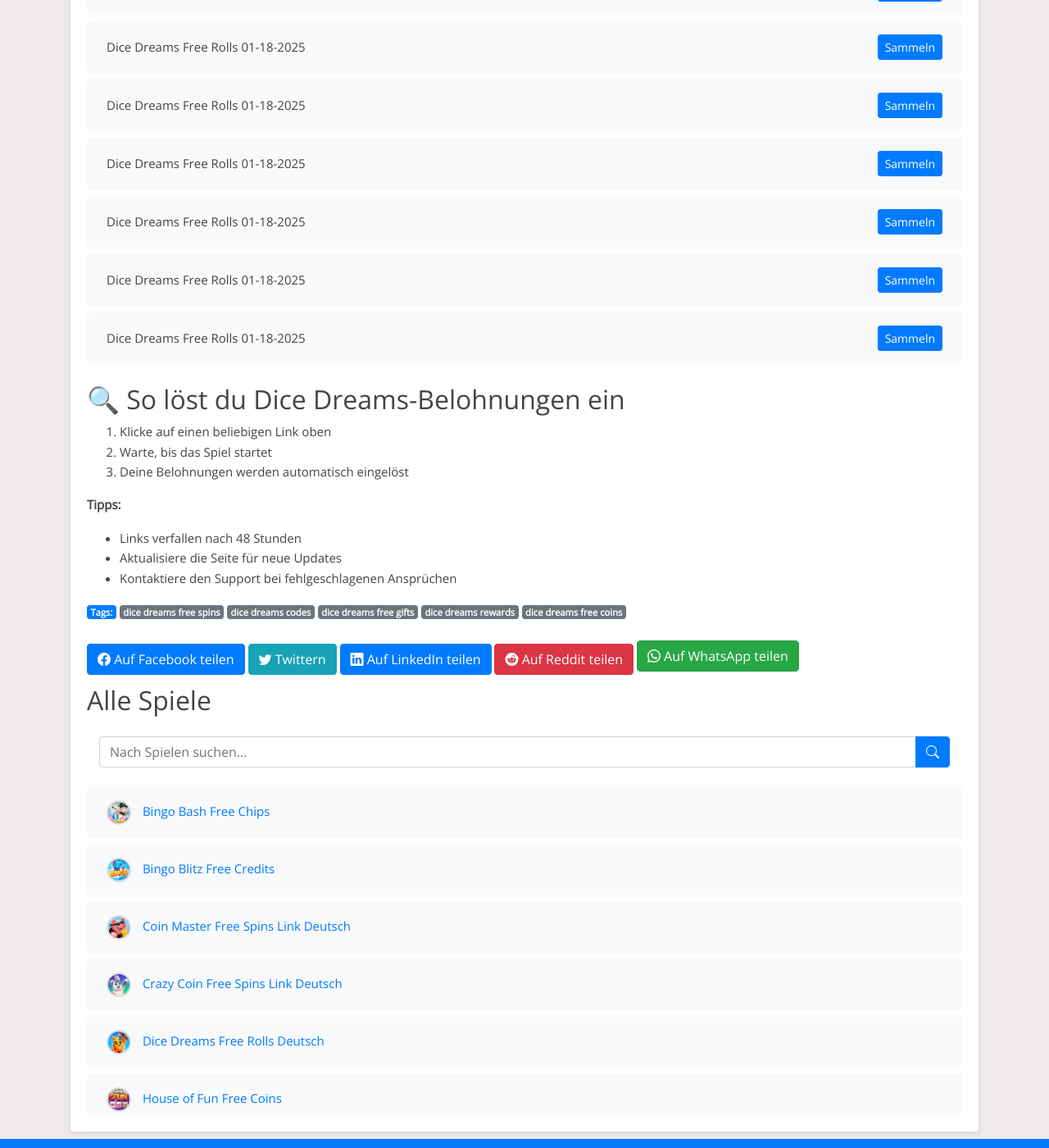
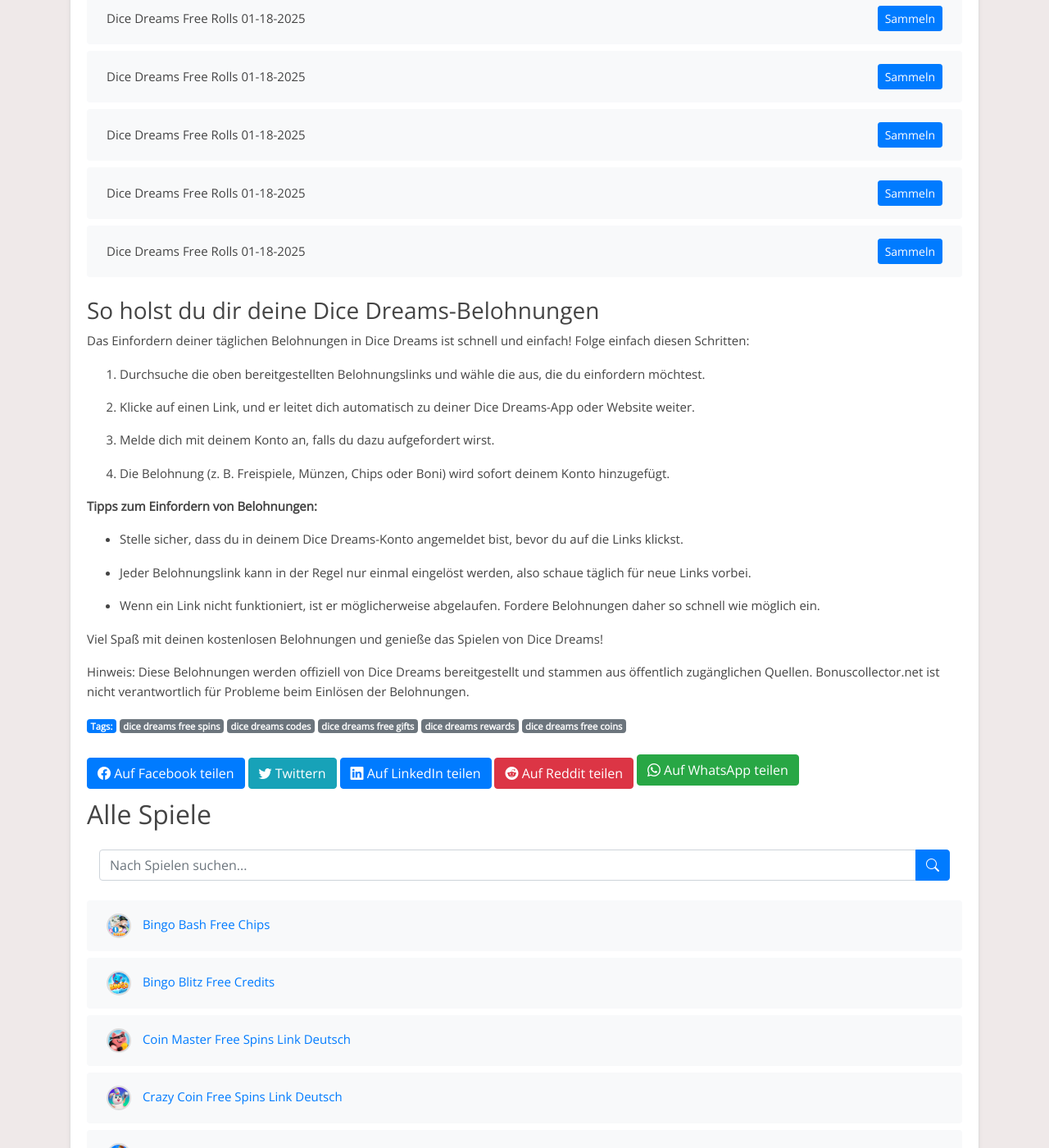
Before and after one commit to Prollad99/bs-de, a Jekyll site: the page built from _posts/2025-01-18-dice-dreams.md, in a window 1280 px wide and 1400 px high, scrolled down 7378 px. Shown: the whole window at 82% size. Built offline with Jekyll 4.4.1, drawn with Linux system fonts in a browser that asks for light colours; some of the changed text lies outside the part shown.

Commit message:
Aktualisiere dice-dreams-Belohnungslinks, Inhalte und Änderungsdatum

```diff
--- a/_data/include_files.yml
+++ b/_data/include_files.yml
@@ -23,7 +23,7 @@
   last_modified: 2025-01-30 16:12:08
 
 dice-dreams.html:
-  last_modified: 2025-01-28 11:11:06
+  last_modified: 2025-01-30 16:12:11
 
 house-of-fun.html:
   last_modified: 2025-01-30 16:12:12
--- a/_includes/dice-dreams.html
+++ b/_includes/dice-dreams.html
@@ -1,4 +1,16 @@
 <ul class="list-group mt-3 mb-4">
+  <li class="list-group-item d-flex justify-content-between align-items-center">
+    <span>Dice Dreams Free Rolls 01-30-2025</span>
+    <a href="https://rewards.dicedreams.com/?handler=reward&link=puzzlestory290125" class="btn btn-primary btn-sm">Sammeln</a>
+  </li>
+  <li class="list-group-item d-flex justify-content-between align-items-center">
+    <span>Dice Dreams Free Rolls 01-30-2025</span>
+    <a href="https://rewards.dicedreams.com/?handler=reward&link=birtdhaycelebration280125" class="btn btn-primary btn-sm">Sammeln</a>
+  </li>
+  <li class="list-group-item d-flex justify-content-between align-items-center">
+    <span>Dice Dreams Free Rolls 01-30-2025</span>
+    <a href="https://rewards.dicedreams.com/?handler=reward&link=sharingiscaring280125" class="btn btn-primary btn-sm">Sammeln</a>
+  </li>
   <li class="list-group-item d-flex justify-content-between align-items-center">
     <span>Dice Dreams Free Rolls 01-28-2025</span>
     <a href="https://rewards.dicedreams.com/?handler=reward&link=Findthedif280125" class="btn btn-primary btn-sm">Sammeln</a>
@@ -387,16 +399,4 @@
     <span>Dice Dreams Free Rolls 01-18-2025</span>
     <a href="https://rewards.dicedreams.com/?handler=reward&link=dynbr_0915cb" class="btn btn-primary btn-sm">Sammeln</a>
   </li>
-  <li class="list-group-item d-flex justify-content-between align-items-center">
-    <span>Dice Dreams Free Rolls 01-18-2025</span>
-    <a href="https://rewards.dicedreams.com/?handler=reward&link=dynbr_0914as" class="btn btn-primary btn-sm">Sammeln</a>
-  </li>
-  <li class="list-group-item d-flex justify-content-between align-items-center">
-    <span>Dice Dreams Free Rolls 01-18-2025</span>
-    <a href="https://rewards.dicedreams.com/?handler=reward&link=is_0913px" class="btn btn-primary btn-sm">Sammeln</a>
-  </li>
-  <li class="list-group-item d-flex justify-content-between align-items-center">
-    <span>Dice Dreams Free Rolls 01-18-2025</span>
-    <a href="https://rewards.dicedreams.com/?handler=reward&link=c0912re" class="btn btn-primary btn-sm">Sammeln</a>
-  </li>
 </ul>
--- a/_includes/dice-dreams_footer.html
+++ b/_includes/dice-dreams_footer.html
@@ -1,9 +1,27 @@
-## 🔍 So löst du Dice Dreams-Belohnungen ein
-1. Klicke auf einen beliebigen Link oben
-2. Warte, bis das Spiel startet
-3. Deine Belohnungen werden automatisch eingelöst
+### So holst du dir deine Dice Dreams-Belohnungen
 
-**Tipps:**
-- Links verfallen nach 48 Stunden
-- Aktualisiere die Seite für neue Updates
-- Kontaktiere den Support bei fehlgeschlagenen Ansprüchen
+
+Das Einfordern deiner täglichen Belohnungen in Dice Dreams ist schnell und einfach! Folge einfach diesen Schritten:
+
+1. Durchsuche die oben bereitgestellten Belohnungslinks und wähle die aus, die du einfordern möchtest.
+
+2. Klicke auf einen Link, und er leitet dich automatisch zu deiner Dice Dreams-App oder Website weiter.
+
+3. Melde dich mit deinem Konto an, falls du dazu aufgefordert wirst.
+
+4. Die Belohnung (z. B. Freispiele, Münzen, Chips oder Boni) wird sofort deinem Konto hinzugefügt.
+
+
+**Tipps zum Einfordern von Belohnungen:**
+
+- Stelle sicher, dass du in deinem Dice Dreams-Konto angemeldet bist, bevor du auf die Links klickst.
+
+- Jeder Belohnungslink kann in der Regel nur einmal eingelöst werden, also schaue täglich für neue Links vorbei.
+
+- Wenn ein Link nicht funktioniert, ist er möglicherweise abgelaufen. Fordere Belohnungen daher so schnell wie möglich ein.
+
+
+Viel Spaß mit deinen kostenlosen Belohnungen und genieße das Spielen von Dice Dreams!
+
+
+Hinweis: Diese Belohnungen werden offiziell von Dice Dreams bereitgestellt und stammen aus öffentlich zugänglichen Quellen. Bonuscollector.net ist nicht verantwortlich für Probleme beim Einlösen der Belohnungen.
--- a/_includes/dice-dreams_post.html
+++ b/_includes/dice-dreams_post.html
@@ -1,17 +1,13 @@
-### 🎮 Dice Dreams Kostenlose Belohnungen (Aktualisiert: 2025-01-29)
+Entdecke tägliche Dice Dreams-Belohnungen!
 
-Erhalte täglich aktualisierte Dice Dreams-Links für:
-✅ Kostenlose Spins
-✅ Bonusmünzen
-✅ Zeitlich begrenzte Angebote
 
-**Warum unsere Links verwenden?**
-- Alle 30 Minuten aktualisiert
-- Funktioniert auf allen Geräten
-- Kein Login erforderlich
+Bist du ein Fan von Dice Dreams und möchtest dein Spielerlebnis verbessern? Du bist hier genau richtig! Diese Seite ist allen Dice Dreams-Enthusiasten gewidmet, die täglich kostenlose Belohnungen einfordern möchten. Hier findest du die neuesten Links, um Freispiele, Münzen, Chips und andere spannende Boni zu sammeln, damit du das Spiel noch mehr genießen kannst.
 
-⚠️ Voraussetzungen:
-- Neueste Spielversion installiert
-- Stabile Internetverbindung
 
-*Überprüft und funktionsfähig ab 2025-01-29*
+Dice Dreams ist ein unterhaltsames Spiel, das von Millionen geliebt wird. Ob du höhere Level erreichen oder einfach nur den Nervenkitzel genießen möchtest – unsere täglichen Belohnungslinks halten dich im Spiel.
+
+
+Hinweis: Dice Dreams ist eine kostenlose App, die ausschließlich zu Unterhaltungszwecken entwickelt wurde. Bonuscollector.net ist eine unabhängige Plattform und steht in keiner Verbindung zu den Entwicklern oder Eigentümern von Dice Dreams.
+
+
+Schau täglich vorbei, um sicherzustellen, dass du keine Belohnung verpasst!
```
Also changed, not shown: links-json/dice-dreams.json (+12 -12 lines).
